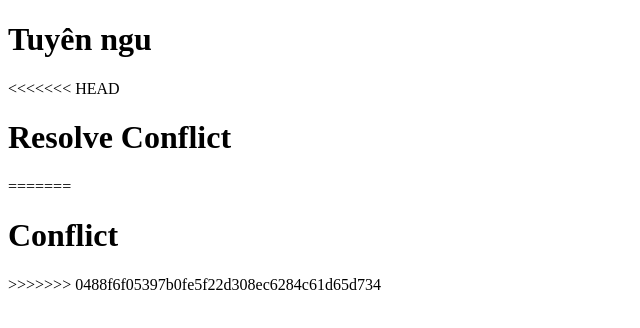
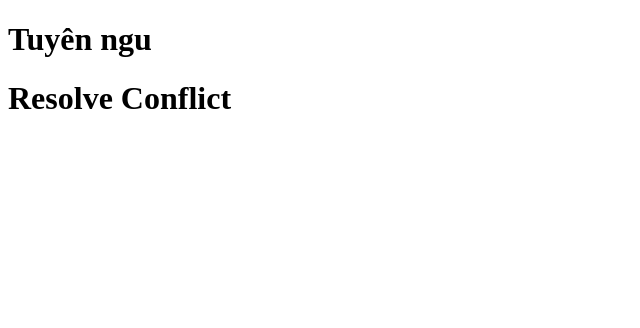
Before and after one commit to dungsithach5/DemoGit, a plain HTML site: page index.html in a window 1280 px wide. Shown: the whole page, without its empty margins (0-640 px from the left). Drawn offline with Linux system fonts and the light colour scheme.

Commit message:
Update commit

```diff
--- a/index.html
+++ b/index.html
@@ -7,10 +7,9 @@
 </head>
 <body>
     <h1>Tuyên ngu</h1>
-<<<<<<< HEAD
+
     <h1>Resolve Conflict</h1>
-=======
-    <h1>Conflict</h1>
->>>>>>> 0488f6f05397b0fe5f22d308ec6284c61d65d734
+
+
 </body>
 </html>
```
